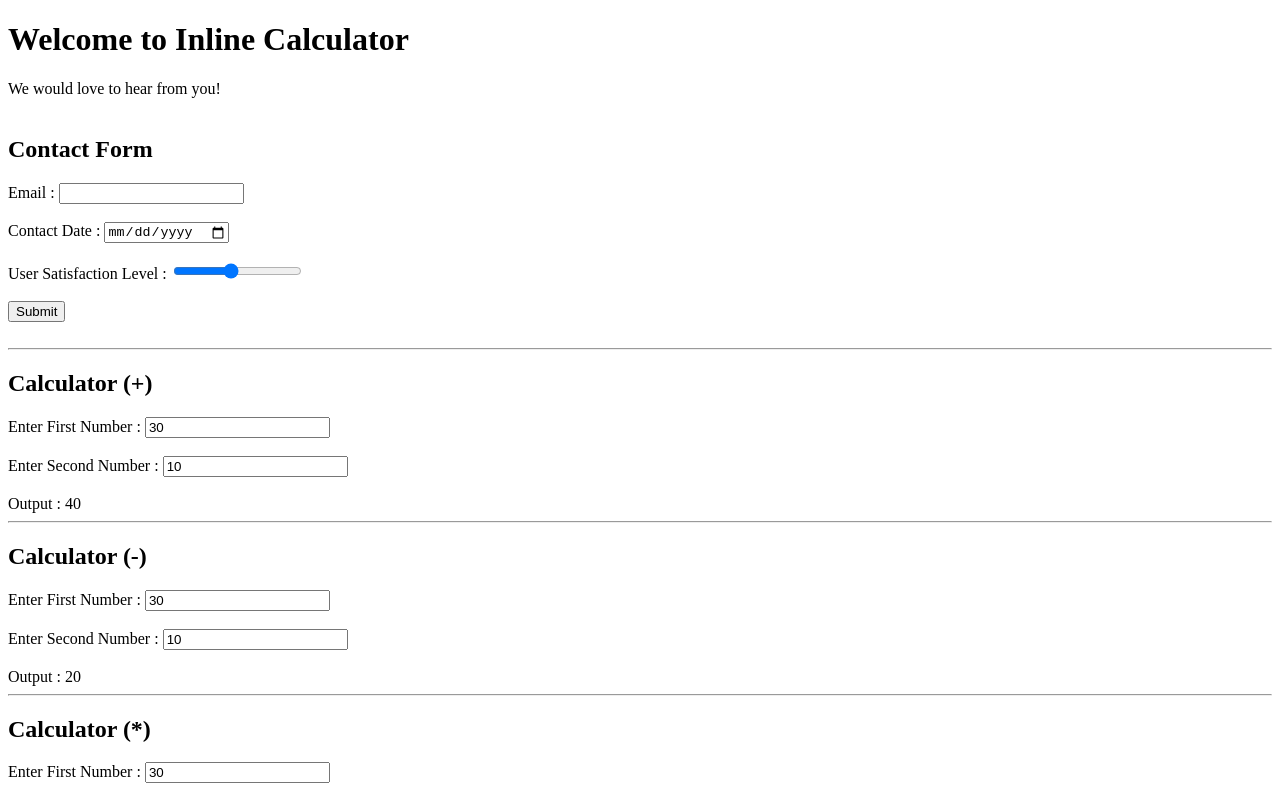
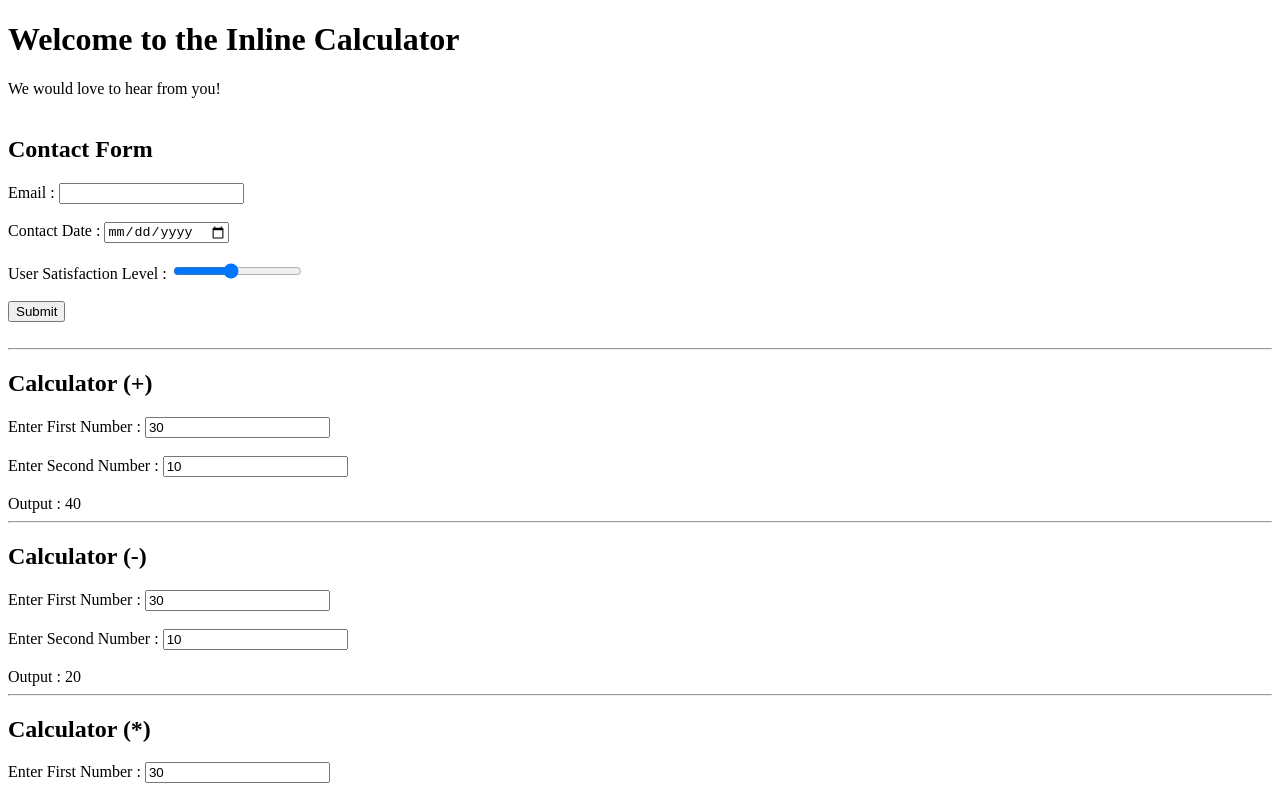
Before and after one commit to s80049/S80049_CSF3133_K3, a plain HTML site: page Lab 3/lab3.html in a window 1280 px wide. Shown: the top 798 px of the page. Drawn offline with Linux system fonts and the light colour scheme.

Commit message:
Update lab3.html

```diff
--- a/Lab 3/lab3.html
+++ b/Lab 3/lab3.html
@@ -8,7 +8,7 @@
 <body>
     <div>
         <header>
-            <h1>Welcome to Inline Calculator</h1>
+            <h1>Welcome to the Inline Calculator</h1>
         <span>We would love to hear from you!</span>
         </header>
     </div>
```
